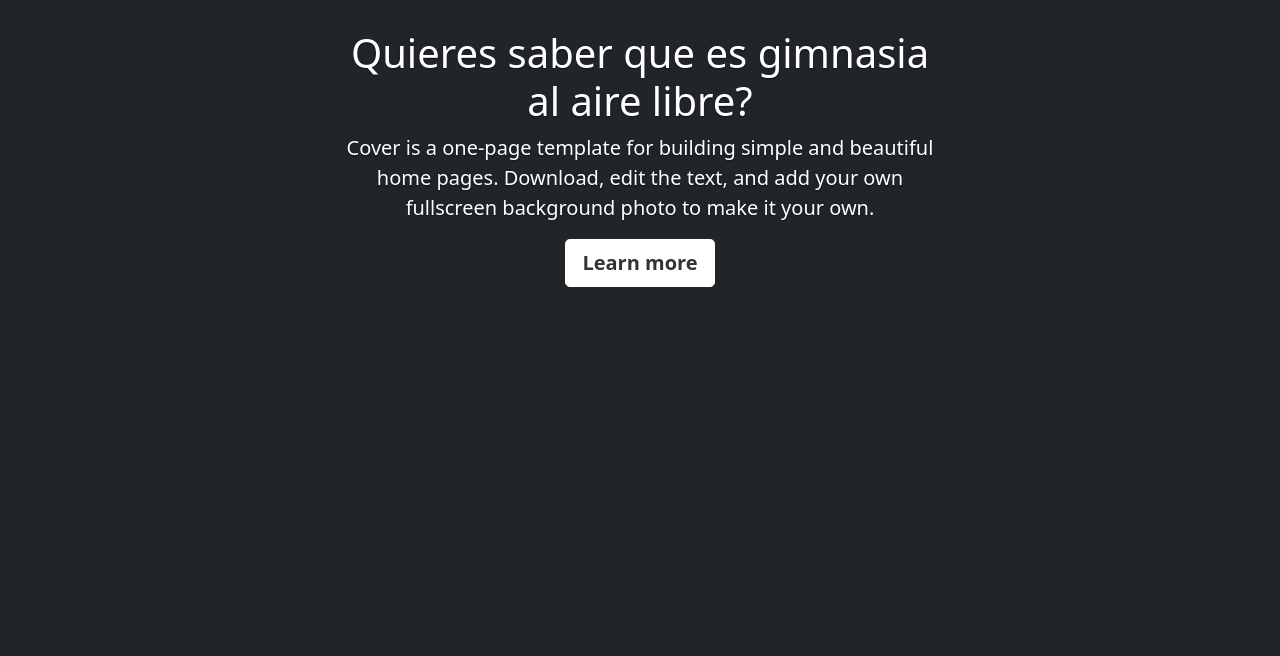
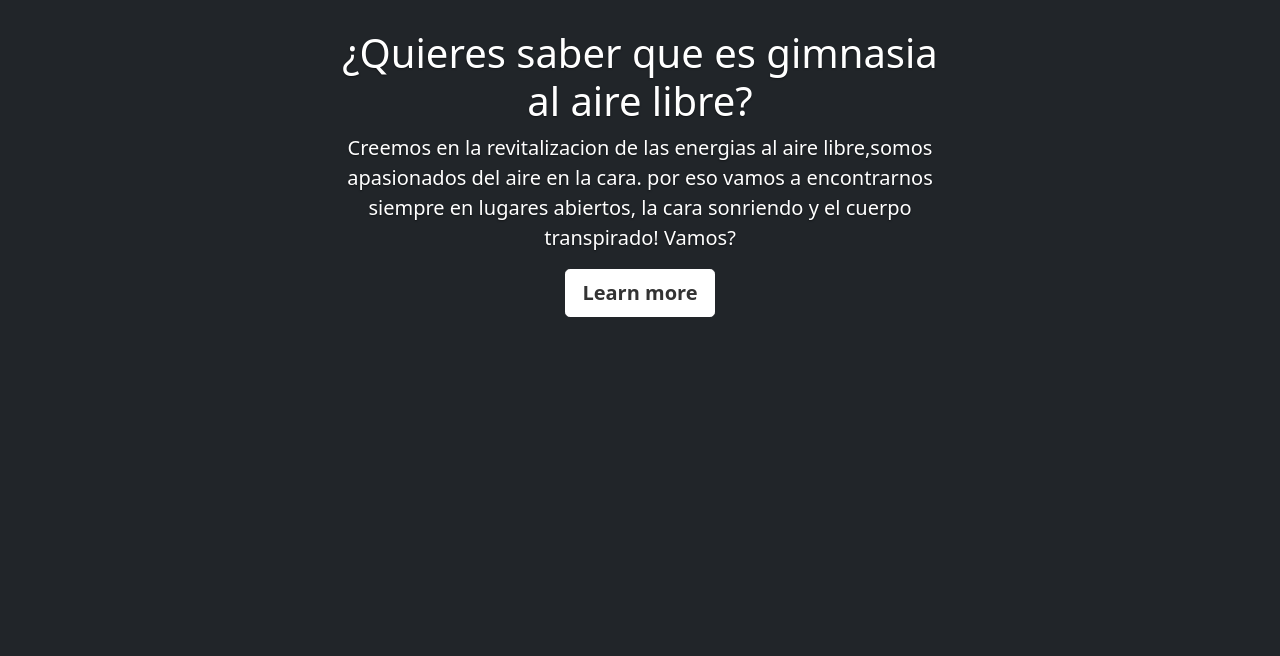
Before and after one commit to matiluajn/probando-subir-PF, a website: page pages/nosotros.html in a window 1280 px wide. Shown: the part 59-715 px from the top of the page. Drawn offline with Linux system fonts and the light colour scheme.

Commit message:
agregando commit nosotros

```diff
--- a/pages/nosotros.html
+++ b/pages/nosotros.html
@@ -91,10 +91,11 @@
     <div id="divContain" class="d-flex h-100 text-center text-white bg-dark">
         <div class="cover-container d-flex w-100 h-100 p-3 mx-auto flex-column">
             <main class="px-3">
-                <h1>Quieres saber que es gimnasia al aire libre?</h1>
-                <p class="lead">Cover is a one-page template for building simple and beautiful home pages. Download, edit the text, and add your own fullscreen background photo to make it your own.</p>
+                <h1>¿Quieres saber que es gimnasia al aire libre?</h1>
+                <p class="lead">Creemos en la revitalizacion de las energias al aire libre,somos apasionados del aire en la cara. por eso vamos a encontrarnos siempre en lugares abiertos, la cara sonriendo y el cuerpo transpirado! Vamos?
+                </p>
                 <p class="lead">
-                    <a href="#" class="btn btn-lg btn-secondary fw-bold border-white bg-white">Learn more</a>
+                    <a href="../index.html" class="btn btn-lg btn-secondary fw-bold border-white bg-white">Learn more</a>
                 </p>
             </main>
         </div>
```
